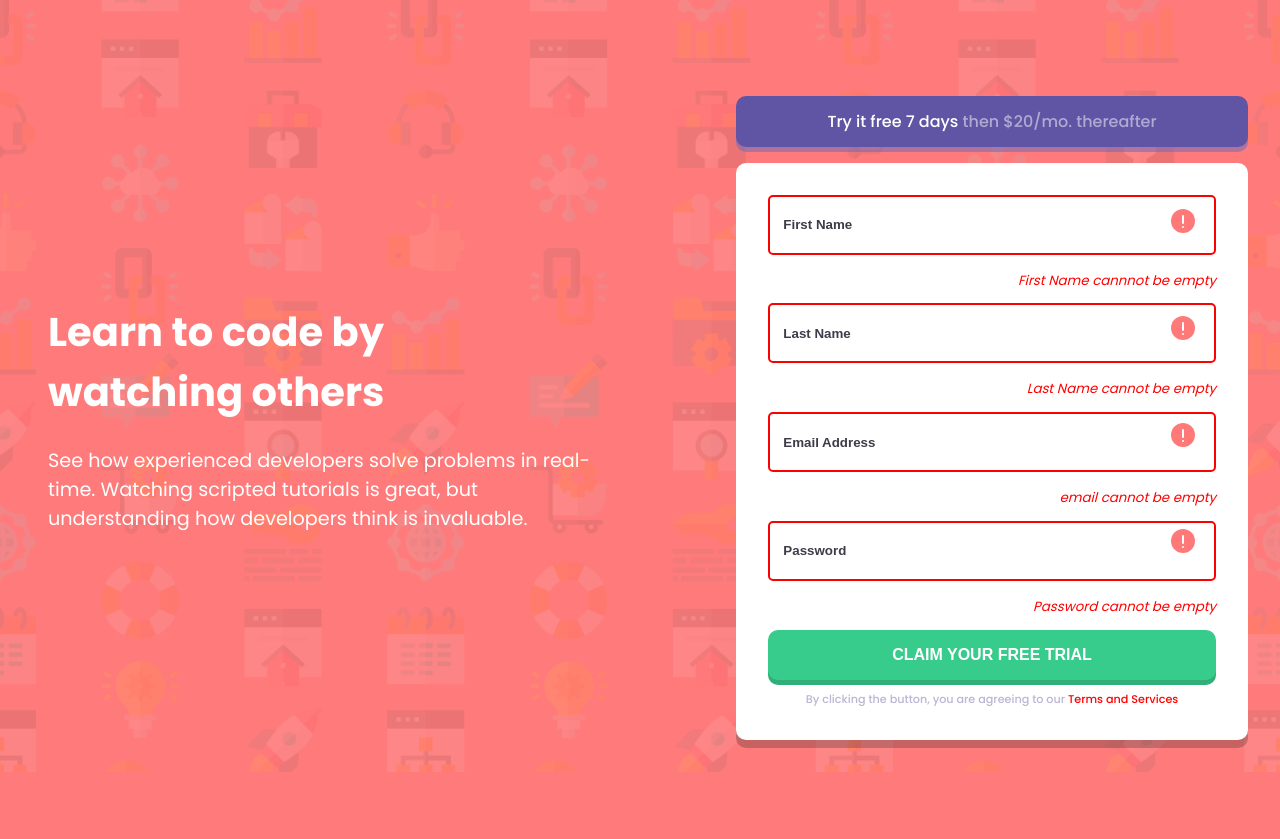
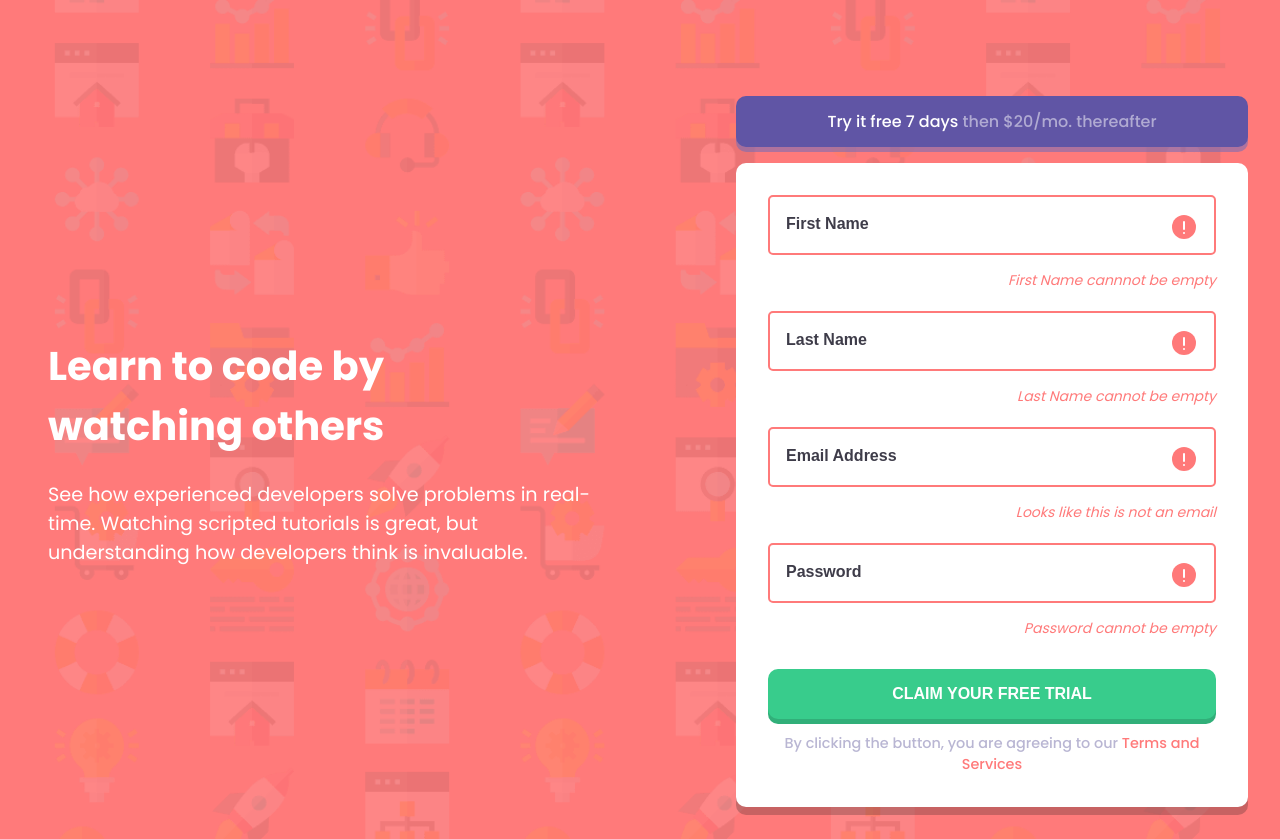
Before and after one commit to EYRAM565/intro-component, a plain HTML site: page index.html in a window 1280 px wide. Both pictures are taken after a click on the button "CLAIM YOUR FREE TRIAL". Before the commit the page ends 800 px from the top, so only its background shows below. Drawn offline with Linux system fonts and the light colour scheme.

Commit message:
initial commit

```diff
--- a/index.css
+++ b/index.css
@@ -36,47 +36,50 @@ body {
       box-shadow: 0 8px rgba(31, 24, 24, 0.247);
   }
 
-  .wrapper form {
+  .wrapper .form-group {
     position: relative;
+    margin-bottom: 20px;
   }
 
-  .wrapper .icon-error {
-    position: absolute;
-    left: 90%;
-    top: 3%;
-    opacity: 0;
+  .error-text, .error-icon{
+    display: none;
   }
 
-  .icon-error:nth-child(3) {
-    top: 25%;
-  }
 
-  .icon-error:nth-child(7) {
-      top: 47%;
-  }
+.form-group.error .error-text,
+.form-group.error .error-icon {
+  display: block;
+}
 
-  .icon-error:nth-child(11) {
-      top: 69%;
-  }
+.form-group.error input {
+  border: 2px solid #ff7a7a;
+}
+
+
+.error-icon{
+  position: absolute;
+  top: 20px;
+  right: 20px;
+}
 
 
   .wrapper label {
       display: none;
   }
 
- .wrapper input {
+  input {
       border: 1px solid hsl(246, 25%, 77%);
       border-radius: 5px;
       outline: none;
-      padding: 1em;
+      padding: 16px;
 
   }
 
   input::placeholder {
   color: #3e3c49;
-  font-size: 1em;
+  font-size: 1rem;
   font-weight: 700;
-  margin: 1em;
+  margin: 16px;
   }
 
   #button {
@@ -86,23 +89,27 @@ body {
     box-shadow: 0 5px #31af79;
     color: white;
     cursor: pointer;
+    margin-top: 10px;
     text-transform: uppercase;
   }
 
-  .foo {
-    color: red;
-    display: none;
+  .error-text {
+    color: #ff7a7a;
+    font-size: .875rem;
     font-style: italic;
-    margin-bottom: .8rem;
+    margin-top: 15px;
     text-align: right;
   }
+
+
+
 
   .text1 {
     color: #b9b6d3;
   }
 
   .text1 span {
-    color: red;
+    color: #ff7a7a;
   }
 
 
@@ -167,9 +174,8 @@ body {
     }
 
     input {
-        display: block;
+
         height: 60px;
-        margin-bottom: 1.2em;
         width: 100%;
     }
 
@@ -250,7 +256,6 @@ body {
     input {
       display: block;
       height: 60px;
-      margin-bottom: 1.2em;
       width: 100%;
     }
 
@@ -262,7 +267,7 @@ body {
     }
 
     .text1 {
-      font-size: .7em;
+      font-size: .9rem;
       font-weight: 500;
       margin-top: 1em;
       text-align: center;
--- a/index.html
+++ b/index.html
@@ -20,29 +20,36 @@
                 <div class='btn'>Try it free 7 days <span>then $20/mo. thereafter</span></div>
                 <div class="wrapper">
                     <form action="#">
+                       <div class="form-group">
                         <label for="first name">first name</label>
+                        <input type="text" name="first name" placeholder="First Name" id="fname">
+                        <img src="images/icon-error.svg" alt="error-icon" class="error-icon">
+                        <p class="error-text">First Name cannnot be empty</p>
+                       </div>
 
-                        <input type="text" name="first name" placeholder="First Name" id="fname">
-                        <img src="images/icon-error.svg" alt="icon-error" class="icon-error" id="icon-error1">
-                        <small class="input1 foo">First Name cannnot be empty</small>
-                        <label for="last name">last name</label>
+                        <div class="form-group">
+                         <label for="last name">last name</label>
+                        <input type="text" name="last name" placeholder="Last Name" id="lname">
+                        <img src="images/icon-error.svg" alt="error-icon" class="error-icon">
+                        <p class="error-text"> Last Name cannot be empty</p>
+                        </div>
 
-                        <input type="text" name="last name" placeholder="Last Name" id="lname">
-                        <img src="images/icon-error.svg" alt="icon-error" class="icon-error" id="icon-error2">
-                        <small class="input2 foo"> Last Name cannot be empty</small>
+                        <div class="form-group">
                         <label for="email">email</label>
+                        <input type="email" name="email" placeholder="Email Address" id="email">
+                        <img src="images/icon-error.svg" alt="error-icon" class="error-icon">
+                        <p class="error-text">Looks like this is not an email</p>
+                        </div>
 
-                        <input type="email" name="email" placeholder="Email Address" id="email">
-                        <img src="images/icon-error.svg" alt="icon-error" class="icon-error" id="icon-error3">
-                        <small class="input3 foo">email cannot be empty</small>
-                        <small class="input5 foo"></small>
+                       <div class="form-group">
                         <label for="password">password</label>
+                        <input type="password" name="password" placeholder="Password" id="password">
+                        <img src="images/icon-error.svg" alt="error-icon" class="error-icon">
+                        <p class="error-text">Password cannot be empty</p>
+                       </div>
 
-                        <input type="password" name="password" placeholder="Password" id="password">
-                        <img src="images/icon-error.svg" alt="icon-error" class="icon-error" id="icon-error4">
-                        <small class="input4 foo">Password cannot be empty</small>
-                        <button id="button">Claim your free trial</button>
                     </form>
+                    <button id="button" name="button" type="button">Claim your free trial</button>
                    <p class="text1">By clicking the button, you are agreeing to our <span>Terms and Services</span></p>
                 </div>
             </div>
--- a/index.js
+++ b/index.js
@@ -1,54 +1,38 @@
-const form = document.querySelector('form');
-const  button = document.getElementById('button');
-const  fname = document.getElementById('fname');
-const  lname = document.getElementById('lname');
-const  email = document.getElementById('email');
-const  password = document.getElementById('password');
-const  error1 = document.getElementById('icon-error1');
-const  error2 = document.getElementById('icon-error2');
-const  error3 = document.getElementById('icon-error3');
-const  error4 = document.getElementById('icon-error4');
-const  input1 =  document.querySelector('.input1');
-const  input2 = document.querySelector('.input2');
-const  input3 =  document.querySelector('.input3')
-const  input4 =document.querySelector('.input4');
+const button = document.querySelector('#button');
+const inputs  = document.querySelectorAll(' input');
 
 
-form.addEventListener('click', (e)=>{
-    e.preventDefault();
-    if(fname.value === ''){
-        fname.style.border = '2px solid red';
-       error4.style.opacity = '1';
-       input1.style.display = 'block'
+button.addEventListener('click', listeningToAction)
 
 
-    }
-
-    if(lname.value === ''){
-        lname.style.border = '2px solid red';
-        error1.style.opacity = '1';
-        input2.style.display = 'block'
-    }
-
-    if(email.value === '') {
-        email.style.border = '2px solid red';
-        error2.style.opacity = '1';
-        input3.style.display = 'block';
-
-    } else if(!validateEmail(email)){
-        errMsg('email', 'email is required')
-     }
-
-    if(password.value === ''){
-        password.style.border ='2px solid red';
-        error3.style.opacity = '1';
-        input4.style.display = 'block';
-    }
-})
 
 
-const errMsg = (field, message)=>{
-    const input5 = form[field].parentNode.querySelector('input5');
-    input5.innerHTML = message;
-    input5.style.display = 'block';
-   }
+
+
+function listeningToAction(){
+  inputs.forEach(input=>{
+      if(!input.value){
+          input.parentElement.classList.add('error');
+      }else {
+          input.parentElement.classList.remove('error');
+      }if(input.type === 'email'){
+          if(validateEmail(input.value)){
+            input.parentElement.classList.remove('error');
+          }else {
+              input.parentElement.classList.add('error')
+          }
+
+      }
+  })
+}
+
+
+
+
+const validateEmail = (email) => {
+    return String(email)
+      .toLowerCase()
+      .match(
+        /^(([^<>()[\]\\.,;:\s@"]+(\.[^<>()[\]\\.,;:\s@"]+)*)|(".+"))@((\[[0-9]{1,3}\.[0-9]{1,3}\.[0-9]{1,3}\.[0-9]{1,3}\])|(([a-zA-Z\-0-9]+\.)+[a-zA-Z]{2,}))$/
+      );
+  };
```
